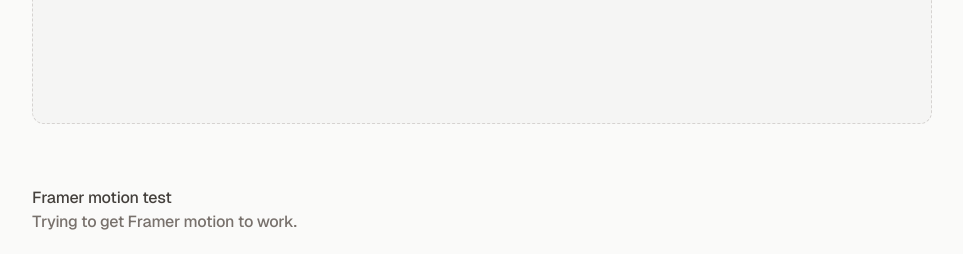
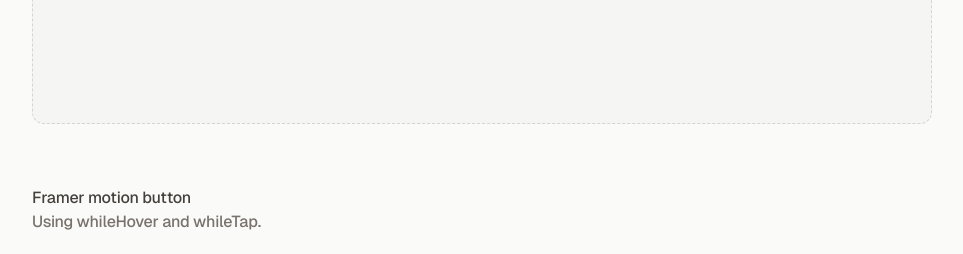
Before and after one commit to eddzio/components, a Next.js app: page / in a window 1280 px wide. Shown: the part 744-998 px from the top of the page, without its empty margins (158-1121 px from the left). Built offline with nearby package versions, Linux system fonts and the light colour scheme.

Commit message:
framer motion button added

```diff
--- a/app/page.tsx
+++ b/app/page.tsx
@@ -15,7 +15,7 @@ export default function Home() {
 
         <Section title="Calendar notification" description="Still figuring out the layout of this thing. Inspired by uilabs.dev."><CalendarNotification /></Section>
 
-        <Section title="Framer motion test" description="Trying to get Framer motion to work.">
+        <Section title="Framer motion button" description="Using whileHover and whileTap.">
           <MotionTest />
         </Section>
 
```
